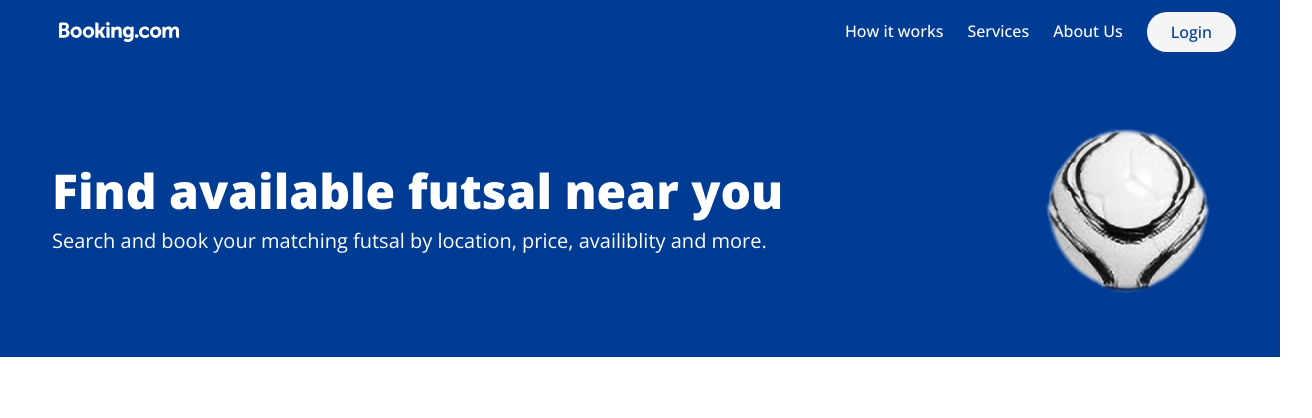
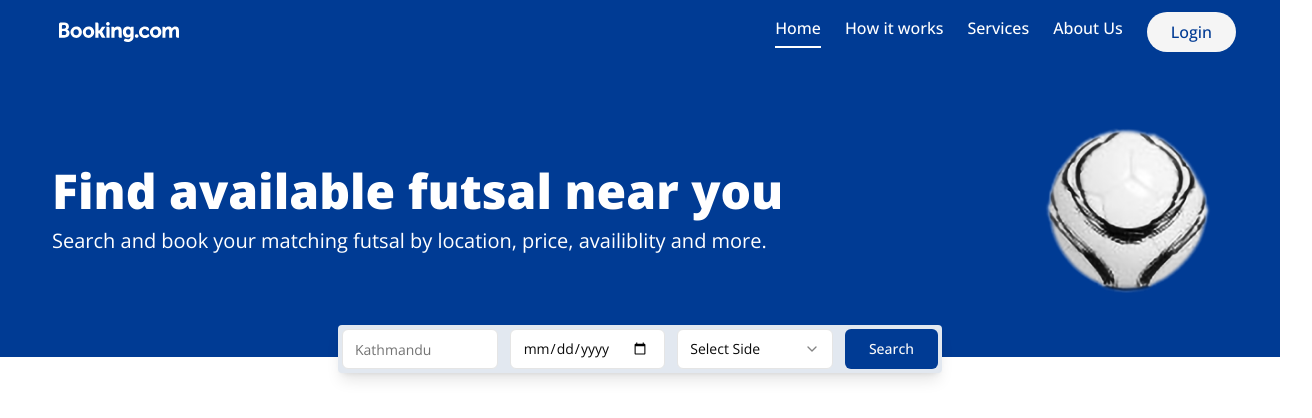
Before and after one commit to sushantchapagain1/futsal-hub, a Next.js app: page / in a window 1280 px wide. Shown: the top 418 px of the page, 1312 px wide, since content can reach past the window. Built offline with nearby package versions, Linux system fonts and the light colour scheme.

Commit message:
changed navlink styling and added searchbar

```diff
--- a/app/page.tsx
+++ b/app/page.tsx
@@ -1,9 +1,11 @@
 import Hero from '@/components/Hero';
+import Searchbar from '@/components/Searchbar';
 
 export default function Home() {
   return (
     <div>
       <Hero />
+      <Searchbar />
       <main className="container"></main>
     </div>
   );
--- a/components/NavLink.tsx
+++ b/components/NavLink.tsx
@@ -3,14 +3,14 @@
 import Link from 'next/link';
 import { usePathname } from 'next/navigation';
 
-type Links = {
-  links: {
-    label: string;
-    href: string;
-  }[];
-};
+const links = [
+  { label: 'Home', href: '/' },
+  { label: 'How it works', href: '/how-it-works' },
+  { label: 'Services', href: '/pricing' },
+  { label: 'About Us', href: '/about' },
+];
 
-function NavLink({ links }: Links) {
+function NavLink() {
   const pathname = usePathname();
   return (
     <ul className="hidden sm:flex sm:gap-6">
@@ -20,13 +20,14 @@
         return (
           <li
             className={cn(
-              `inline-block font-medium text-white
-               after:block after:h-[1.5px]
-               after:w-0 after:bg-brand after:transition-[width]
-               after:duration-300 after:content-['']
-               hover:after:w-full hover:after:transition-[width] hover:after:duration-300
+              `inline-block font-medium
+               text-white after:mt-1 after:block
+               after:h-[2px] after:w-0 after:bg-white
+               after:transition-[width] after:duration-300 after:content-['']
+               hover:after:transition-[width] hover:after:duration-300
             `,
-              isActive ? ' text-brand' : '',
+              !isActive && 'hover:after:w-full',
+              isActive ? 'border-b-2  border-white pb-0' : '',
             )}
             key={link.href}
           >
--- a/components/Navbar.tsx
+++ b/components/Navbar.tsx
@@ -4,19 +4,12 @@
 import NavLink from './NavLink';
 import { Button } from './ui/button';
 
-const links = [
-  { label: 'Home', href: '/' },
-  { label: 'How it works', href: '/how-it-works' },
-  { label: 'Services', href: '/pricing' },
-  { label: 'About Us', href: '/about' },
-];
-
 function Navbar() {
   return (
     <nav className="flex items-center justify-between p-3">
       <Logo />
       <div className="flex items-center sm:gap-6">
-        <NavLink links={links} />
+        <NavLink />
         <Button
           variant="secondary"
           size="default"
--- /dev/null
+++ b/components/Searchbar.tsx
@@ -0,0 +1,36 @@
+import React from 'react';
+import { Input } from './ui/input';
+import {
+  Select,
+  SelectContent,
+  SelectItem,
+  SelectTrigger,
+  SelectValue,
+} from '@/components/ui/select';
+import { Button } from './ui/button';
+
+function Searchbar() {
+  return (
+    <form className="flex items-center justify-center md:-m-8">
+      <div className="flex flex-col gap-3 rounded bg-slate-200 p-1 shadow-lg md:flex-row">
+        <Input placeholder="Kathmandu" />
+        <Input type="date" placeholder="Booking Date" color="red" />
+
+        <Select>
+          <SelectTrigger>
+            <SelectValue placeholder="Select Side" className="" />
+          </SelectTrigger>
+          <SelectContent>
+            <SelectItem value="five-a-side">5 a side</SelectItem>
+            <SelectItem value="seven-a-side">7 a side</SelectItem>
+          </SelectContent>
+        </Select>
+        <Button type="submit" variant="default" className="rounded-md">
+          Search
+        </Button>
+      </div>
+    </form>
+  );
+}
+
+export default Searchbar;
--- /dev/null
+++ b/components/ui/select.tsx
@@ -0,0 +1,160 @@
+"use client"
+
+import * as React from "react"
+import * as SelectPrimitive from "@radix-ui/react-select"
+import { Check, ChevronDown, ChevronUp } from "lucide-react"
+
+import { cn } from "@/lib/utils"
+
+const Select = SelectPrimitive.Root
+
+const SelectGroup = SelectPrimitive.Group
+
+const SelectValue = SelectPrimitive.Value
+
+const SelectTrigger = React.forwardRef<
+  React.ElementRef<typeof SelectPrimitive.Trigger>,
+  React.ComponentPropsWithoutRef<typeof SelectPrimitive.Trigger>
+>(({ className, children, ...props }, ref) => (
+  <SelectPrimitive.Trigger
+    ref={ref}
+    className={cn(
+      "flex h-10 w-full items-center justify-between rounded-md border border-input bg-background px-3 py-2 text-sm ring-offset-background placeholder:text-muted-foreground focus:outline-none focus:ring-2 focus:ring-ring focus:ring-offset-2 disabled:cursor-not-allowed disabled:opacity-50 [&>span]:line-clamp-1",
+      className
+    )}
+    {...props}
+  >
+    {children}
+    <SelectPrimitive.Icon asChild>
+      <ChevronDown className="h-4 w-4 opacity-50" />
+    </SelectPrimitive.Icon>
+  </SelectPrimitive.Trigger>
+))
+SelectTrigger.displayName = SelectPrimitive.Trigger.displayName
+
+const SelectScrollUpButton = React.forwardRef<
+  React.ElementRef<typeof SelectPrimitive.ScrollUpButton>,
+  React.ComponentPropsWithoutRef<typeof SelectPrimitive.ScrollUpButton>
+>(({ className, ...props }, ref) => (
+  <SelectPrimitive.ScrollUpButton
+    ref={ref}
+    className={cn(
+      "flex cursor-default items-center justify-center py-1",
+      className
+    )}
+    {...props}
+  >
+    <ChevronUp className="h-4 w-4" />
+  </SelectPrimitive.ScrollUpButton>
+))
+SelectScrollUpButton.displayName = SelectPrimitive.ScrollUpButton.displayName
+
+const SelectScrollDownButton = React.forwardRef<
+  React.ElementRef<typeof SelectPrimitive.ScrollDownButton>,
+  React.ComponentPropsWithoutRef<typeof SelectPrimitive.ScrollDownButton>
+>(({ className, ...props }, ref) => (
+  <SelectPrimitive.ScrollDownButton
+    ref={ref}
+    className={cn(
+      "flex cursor-default items-center justify-center py-1",
+      className
+    )}
+    {...props}
+  >
+    <ChevronDown className="h-4 w-4" />
+  </SelectPrimitive.ScrollDownButton>
+))
+SelectScrollDownButton.displayName =
+  SelectPrimitive.ScrollDownButton.displayName
+
+const SelectContent = React.forwardRef<
+  React.ElementRef<typeof SelectPrimitive.Content>,
+  React.ComponentPropsWithoutRef<typeof SelectPrimitive.Content>
+>(({ className, children, position = "popper", ...props }, ref) => (
+  <SelectPrimitive.Portal>
+    <SelectPrimitive.Content
+      ref={ref}
+      className={cn(
+        "relative z-50 max-h-96 min-w-[8rem] overflow-hidden rounded-md border bg-popover text-popover-foreground shadow-md data-[state=open]:animate-in data-[state=closed]:animate-out data-[state=closed]:fade-out-0 data-[state=open]:fade-in-0 data-[state=closed]:zoom-out-95 data-[state=open]:zoom-in-95 data-[side=bottom]:slide-in-from-top-2 data-[side=left]:slide-in-from-right-2 data-[side=right]:slide-in-from-left-2 data-[side=top]:slide-in-from-bottom-2",
+        position === "popper" &&
+          "data-[side=bottom]:translate-y-1 data-[side=left]:-translate-x-1 data-[side=right]:translate-x-1 data-[side=top]:-translate-y-1",
+        className
+      )}
+      position={position}
+      {...props}
+    >
+      <SelectScrollUpButton />
+      <SelectPrimitive.Viewport
+        className={cn(
+          "p-1",
+          position === "popper" &&
+            "h-[var(--radix-select-trigger-height)] w-full min-w-[var(--radix-select-trigger-width)]"
+        )}
+      >
+        {children}
+      </SelectPrimitive.Viewport>
+      <SelectScrollDownButton />
+    </SelectPrimitive.Content>
+  </SelectPrimitive.Portal>
+))
+SelectContent.displayName = SelectPrimitive.Content.displayName
+
+const SelectLabel = React.forwardRef<
+  React.ElementRef<typeof SelectPrimitive.Label>,
+  React.ComponentPropsWithoutRef<typeof SelectPrimitive.Label>
+>(({ className, ...props }, ref) => (
+  <SelectPrimitive.Label
+    ref={ref}
+    className={cn("py-1.5 pl-8 pr-2 text-sm font-semibold", className)}
+    {...props}
+  />
+))
+SelectLabel.displayName = SelectPrimitive.Label.displayName
+
+const SelectItem = React.forwardRef<
+  React.ElementRef<typeof SelectPrimitive.Item>,
+  React.ComponentPropsWithoutRef<typeof SelectPrimitive.Item>
+>(({ className, children, ...props }, ref) => (
+  <SelectPrimitive.Item
+    ref={ref}
+    className={cn(
+      "relative flex w-full cursor-default select-none items-center rounded-sm py-1.5 pl-8 pr-2 text-sm outline-none focus:bg-accent focus:text-accent-foreground data-[disabled]:pointer-events-none data-[disabled]:opacity-50",
+      className
+    )}
+    {...props}
+  >
+    <span className="absolute left-2 flex h-3.5 w-3.5 items-center justify-center">
+      <SelectPrimitive.ItemIndicator>
+        <Check className="h-4 w-4" />
+      </SelectPrimitive.ItemIndicator>
+    </span>
+
+    <SelectPrimitive.ItemText>{children}</SelectPrimitive.ItemText>
+  </SelectPrimitive.Item>
+))
+SelectItem.displayName = SelectPrimitive.Item.displayName
+
+const SelectSeparator = React.forwardRef<
+  React.ElementRef<typeof SelectPrimitive.Separator>,
+  React.ComponentPropsWithoutRef<typeof SelectPrimitive.Separator>
+>(({ className, ...props }, ref) => (
+  <SelectPrimitive.Separator
+    ref={ref}
+    className={cn("-mx-1 my-1 h-px bg-muted", className)}
+    {...props}
+  />
+))
+SelectSeparator.displayName = SelectPrimitive.Separator.displayName
+
+export {
+  Select,
+  SelectGroup,
+  SelectValue,
+  SelectTrigger,
+  SelectContent,
+  SelectLabel,
+  SelectItem,
+  SelectSeparator,
+  SelectScrollUpButton,
+  SelectScrollDownButton,
+}
--- a/package.json
+++ b/package.json
@@ -13,6 +13,7 @@
     "@radix-ui/react-checkbox": "^1.0.4",
     "@radix-ui/react-dropdown-menu": "^2.0.6",
     "@radix-ui/react-label": "^2.0.2",
+    "@radix-ui/react-select": "^2.0.0",
     "@radix-ui/react-slot": "^1.0.2",
     "@tanstack/react-table": "^8.11.0",
     "class-variance-authority": "^0.7.0",
```
Also changed, not shown: components/ui/checkbox.tsx (+11 -11 lines), components/ui/input.tsx (+9 -9 lines), 1 other file (tests, documents, lock files or other folders).
